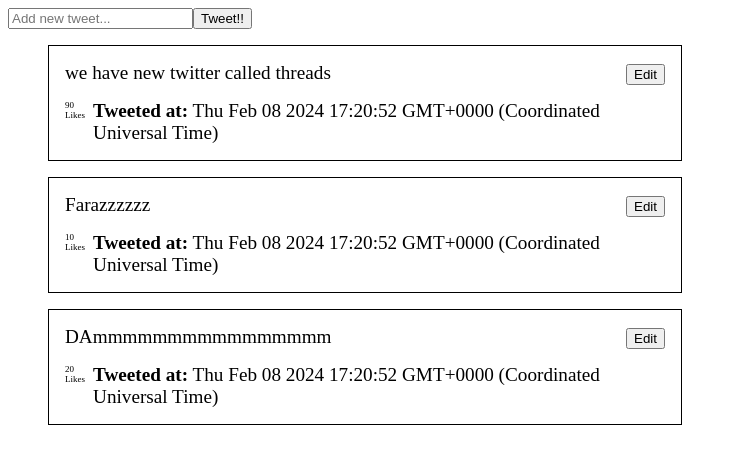
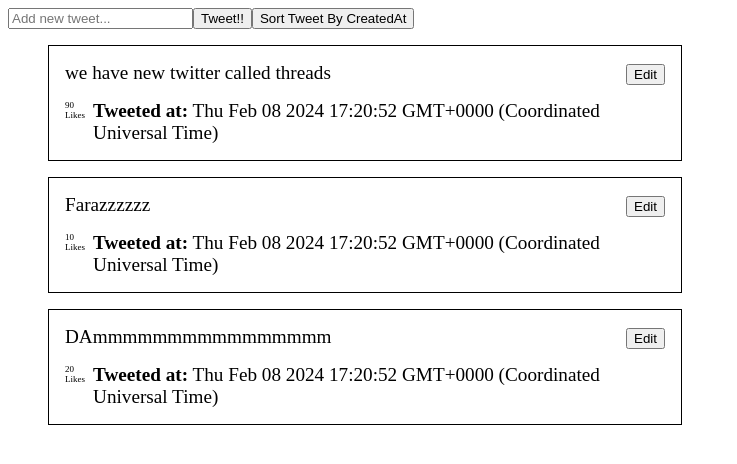
Before and after one commit to MDAhsanFaraz/Twitter-Forntend, a React (Create React App) app: page / in a window 1280 px wide. Shown: the top 464 px of the page, without its empty margins (0-737 px from the left). Built offline with nearby package versions, Linux system fonts and the light colour scheme.

Commit message:
added sort tweet functionality

```diff
--- a/src/components/Twitter.jsx
+++ b/src/components/Twitter.jsx
@@ -49,9 +49,14 @@ function Twitter() {
       })
     );
   };
+  const sortTweets = () => {
+    tweets.sort((t1, t2) => t2.createdAt.getTime() - t1.createdAt.getTime());
+    setTweets([...tweets]);
+  };
   return (
     <>
       <AddTweet onAddTweet={handleAddTweet} />
+      <button onClick={sortTweets}>Sort Tweet By CreatedAt</button>
       <TweetList tweets={tweets} onEditTweet={handleEditTweet} />
     </>
   );
```
